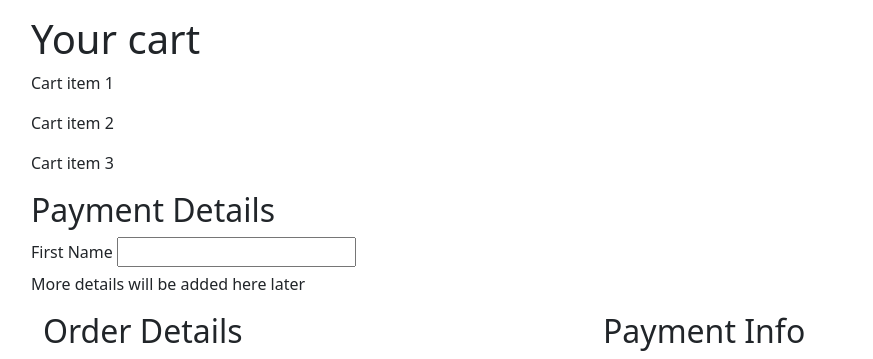
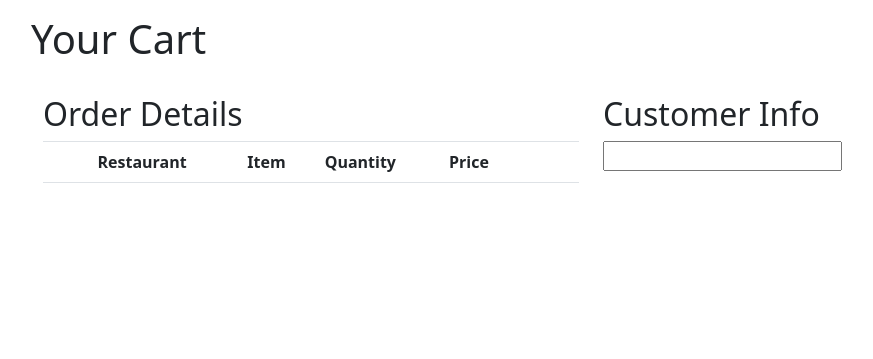
Before and after one commit to chasemax/grubdash, a Django app: page /submitorder/ in a window 1280 px wide. Shown: the part 81-440 px from the top of the page, without its empty margins (49-922 px from the left). Run offline with Django 3.2, Linux system fonts and the light colour scheme; lists and menus that the app fills with data are empty; some libraries are stand-ins or nearby versions.

Commit message:
Deleted some stuff off the cart template

```diff
--- a/templates/deliveryapp/cart.html
+++ b/templates/deliveryapp/cart.html
@@ -1,21 +1,7 @@
 {% extends 'base.html' %}
 {% load static %}
 {% block bodyblock %}
-
-<h1>Your cart</h1>
-
-<div><p>Cart item 1</p></div>
-<div><p>Cart item 2</p></div>
-<div><p>Cart item 3</p></div>
-
-<h2>Payment Details</h2>
-
-<form>
-    <label>First Name</label>
-    <input type="text">
-    <p>More details will be added here later</p>
-</form>
-
+<h1>Your Cart</h1><br>
 <div class="container">
     <div class="row">
         <div class="col-lg-6">
@@ -33,7 +19,11 @@
             </table>
         </div>
         <div class="col-lg-6">
-            <h2>Payment Info</h2>
+            <form>
+                <h2>Customer Info</h2>
+                    <label for="firstname">
+                    <input type="text" id="firstname">
+            </form>
         </div>
     </div>
 </div>
```
